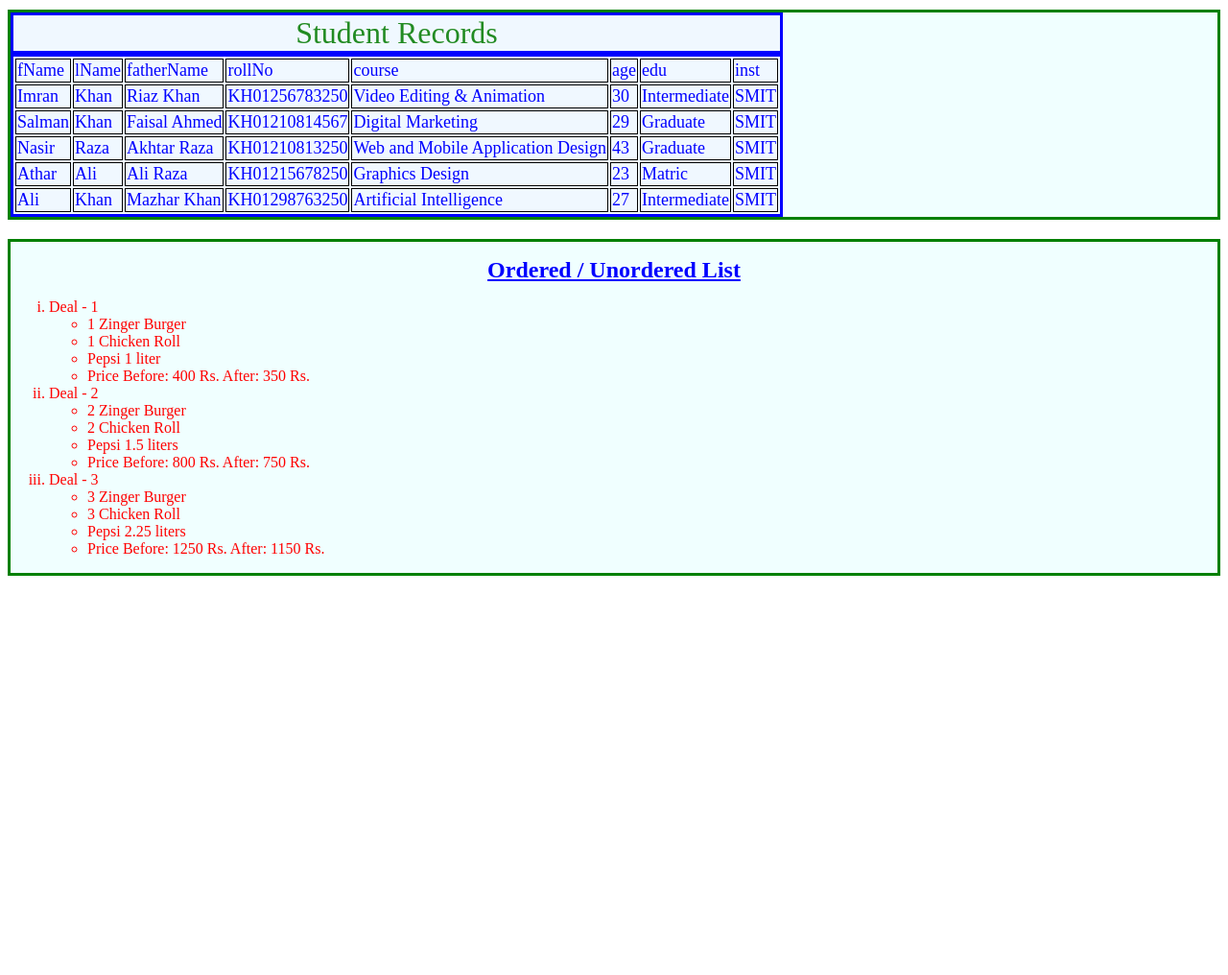
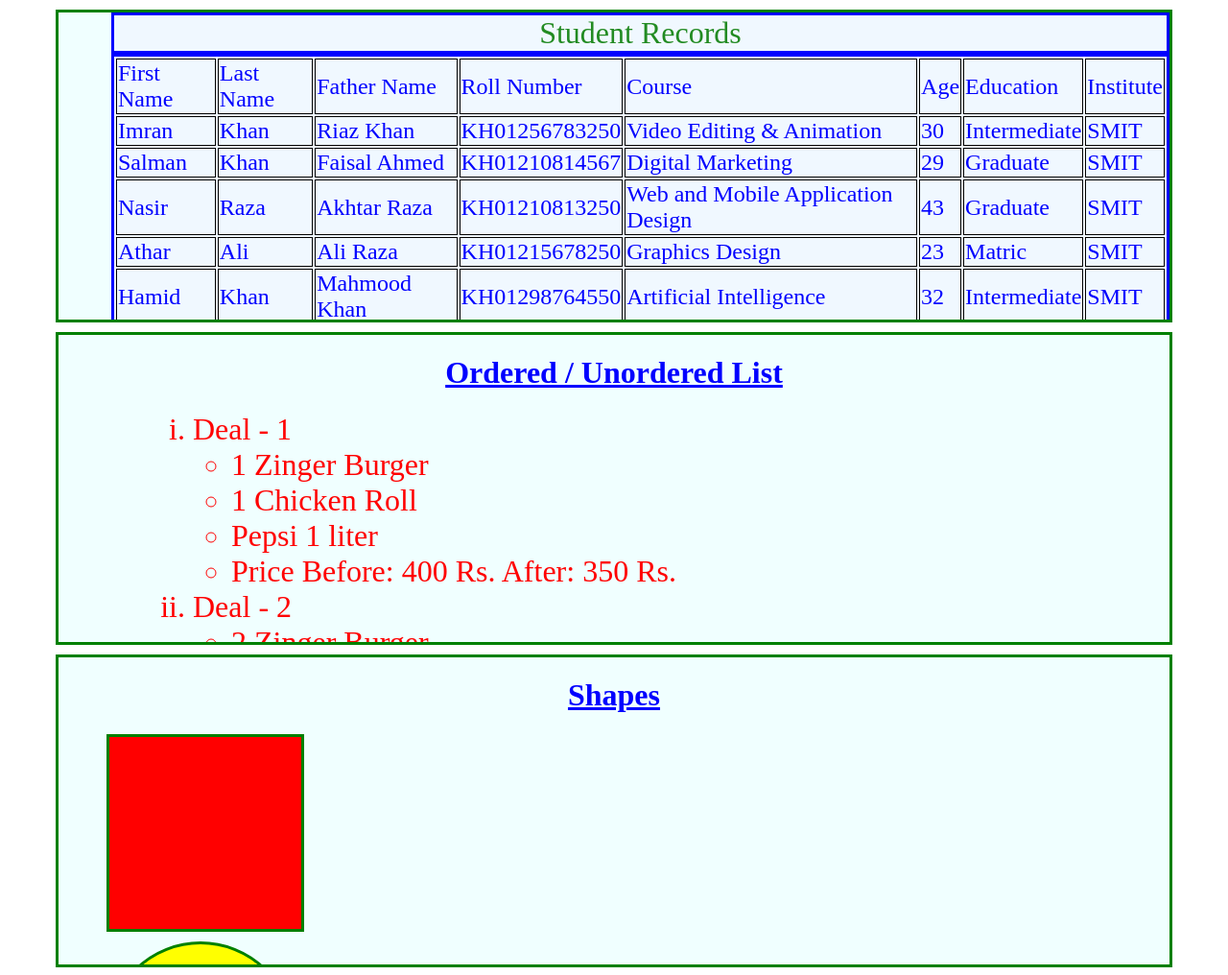
Before and after one commit to Nasir-Raza/JS-Assignment-15, a plain HTML site: page index.html in a window 1280 px wide. Shown: the whole page at 96% size. Before the commit the page ends 800 px from the top, so only its background shows below. Drawn offline with Linux system fonts and the light colour scheme.

Commit message:
Second commit to JS-Assignment-15 Objects in Javascript project.

```diff
--- a/app.js
+++ b/app.js
@@ -1,9 +1,9 @@
 /* Coded by
-	 Name	: Nasir Raza
-	 Roll #	: KH01210813250
+     Name	: Nasir Raza
+     Roll #	: KH01210813250
 */
 
-// Creating Constructor
+// Creating Constructor for student records
 
 function StudentRecord(fName, lName, fatherName, rollNo, course, age, edu, inst) {
     this.fName = fName;
@@ -27,62 +27,84 @@ studentRecordArr.push(new StudentRecord("Nasir", "Raza", "Akhtar Raza", "KH01210
 
 studentRecordArr.push(new StudentRecord("Athar", "Ali", "Ali Raza", "KH01215678250", "Graphics Design", 23, "Matric", "SMIT"));
 
-studentRecordArr.push(new StudentRecord("Ali", "Khan", "Mazhar Khan", "KH01298763250", "Artificial Intelligence", 27, "Intermediate", "SMIT"));
+studentRecordArr.push(new StudentRecord("Hamid", "Khan", "Mahmood Khan", "KH01298764550", "Artificial Intelligence", 32, "Intermediate", "SMIT"));
+
+studentRecordArr.push(new StudentRecord("Azhar", "Abbas", "Abbas Raza", "KH01215679550", "Virtual Assistant", 35, "Matric", "SMIT"));
+
+studentRecordArr.push(new StudentRecord("Ali", "Khan", "Mazhar Khan", "KH01298763250", "Artificial Intelligence", 27, "Graduate", "SMIT"));
 
 
-
-var div = document.getElementById("std-rec")
+var div = document.getElementById("std-rec");
 
 // Creating table
-var table = document.createElement('table')
+var table = document.createElement('table');
 
 // Creating table caption and set its value
-var tc = table.createCaption()
-var t = document.createTextNode("Student Records")
-tc.appendChild(t)
+var tc = table.createCaption();
+var t = document.createTextNode("Student Records");
+tc.appendChild(t);
 
 // Creating empty row and add to table
-var tr = document.createElement('tr')
-table.appendChild(tr)
+var tr = document.createElement('tr');
+table.appendChild(tr);
 
 //Creating header row
 for (var stdRec in studentRecordArr[0]) {
-    var td = document.createElement('td')
-    var t = document.createTextNode(stdRec)
+    var td = document.createElement('td');
 
-    console.log(t)
-    if (t === "fName") {
-        console.log("inside if");
-        t = "First Name";
+    if (stdRec === "fName") {
+        var t = document.createTextNode("First Name");
     }
-    else if (t === "lName") {
-        console.log("inside if");
-        t = "Last Name";
+    else if (stdRec === "lName") {
+        var t = document.createTextNode("Last Name");
     }
-    tr.appendChild(td)
-    td.appendChild(t)
+    else if (stdRec === "fatherName") {
+        var t = document.createTextNode("Father Name");
+    }
+    else if (stdRec === "rollNo") {
+        var t = document.createTextNode("Roll Number");
+    }
+    else if (stdRec === "course") {
+        var t = document.createTextNode("Course");
+    }
+    else if (stdRec === "age") {
+        var t = document.createTextNode("Age");
+    }
+    else if (stdRec === "edu") {
+        var t = document.createTextNode("Education");
+    }
+    else if (stdRec === "inst") {
+        var t = document.createTextNode("Institute");
+    }
+
+    // console.log(t);
+
+    tr.appendChild(td);
+    td.appendChild(t);
 }
 
 //Creating Student records rows
 
 for (var i = 0; i < studentRecordArr.length; i++) {
-    var tr = document.createElement('tr')
+    var tr = document.createElement('tr');
     for (var stdRec in studentRecordArr[i]) {
-        console.log(stdRec, studentRecordArr[i][stdRec]);
-        var td = document.createElement('td')
-        var t = document.createTextNode(studentRecordArr[i][stdRec])
 
-        table.appendChild(tr)
-        tr.appendChild(td)
-        td.appendChild(t)
+        // console.log(stdRec, studentRecordArr[i][stdRec]);
+
+        var td = document.createElement('td');
+        var t = document.createTextNode(studentRecordArr[i][stdRec]);
+
+        table.appendChild(tr);
+        tr.appendChild(td);
+        td.appendChild(t);
     }
 }
 
 // Adding table o div
 
-div.appendChild(table)
+div.appendChild(table);
 
-// Creating Constructor
+// Creating Constructor for ordered / unordered list
 
 function FoodDeals(item1, item2, item3, price) {
     this.item1 = item1;
@@ -100,34 +122,120 @@ foodDealsArr.push(new FoodDeals("2 Zinger Burger", "2 Chicken Roll", "Pepsi 1.5
 
 foodDealsArr.push(new FoodDeals("3 Zinger Burger", "3 Chicken Roll", "Pepsi 2.25 liters", "Price Before: 1250 Rs. After: 1150 Rs."));
 
+foodDealsArr.push(new FoodDeals("4 Zinger Burger", "4 Chicken Roll", "2 - Pepsi 2.25 liters", "Price Before: 1500 Rs. After: 1400 Rs."));
 
-var div = document.getElementById("food-list")
+foodDealsArr.push(new FoodDeals("5 Zinger Burger", "5 Chicken Roll", "3 - Pepsi 2.25 liters", "Price Before: 1750 Rs. After: 1650 Rs."));
+
+foodDealsArr.push(new FoodDeals("6 Zinger Burger", "6 Chicken Roll", "4 - Pepsi 2.25 liters", "Price Before: 2050 Rs. After: 1950 Rs."));
+
+var div = document.getElementById("food-list");
 
 //Creating list
-var ol = document.createElement('ol')
+var ol = document.createElement('ol');
 
 for (var i = 0; i < foodDealsArr.length; i++) {
-    var oli = document.createElement('li')
-    var t = document.createTextNode("Deal - " + (i + 1))
-    oli.appendChild(t)
-    ol.appendChild(oli)
-    var ul = document.createElement('ul')
+    var oli = document.createElement('li');
+    var t = document.createTextNode("Deal - " + (i + 1));
+    oli.appendChild(t);
+    ol.appendChild(oli);
+    var ul = document.createElement('ul');
     for (var foodItem in foodDealsArr[i]) {
-        console.log(foodItem, foodDealsArr[i][foodItem]);
 
-        var uli = document.createElement('li')
-        var t = document.createTextNode(foodDealsArr[i][foodItem])
+        // console.log(foodItem, foodDealsArr[i][foodItem]);
 
-        uli.appendChild(t)
-        ul.appendChild(uli)
+        var uli = document.createElement('li');
+        var t = document.createTextNode(foodDealsArr[i][foodItem]);
+
+        uli.appendChild(t);
+        ul.appendChild(uli);
 
     }
-    oli.appendChild(ul)
+    oli.appendChild(ul);
 }
 
 // Adding heading / list in div
-var h = document.createElement('h1')
-var t = document.createTextNode("Ordered / Unordered List")
-h.appendChild(t)
-div.appendChild(h)
-div.appendChild(ol)
+var h = document.createElement('h1');
+var t = document.createTextNode("Ordered / Unordered List");
+h.appendChild(t);
+div.appendChild(h);
+div.appendChild(ol);
+
+
+// Creating Constructor for shapes
+
+function Shapes(height, width, borderRadius, bgColor, transform) {
+    this.height = height;
+    this.width = width;
+    this.borderRadius = borderRadius;
+    this.bgColor = bgColor;
+    this.transform = transform;
+}
+
+// Creating empty array and pushing shapes data into array
+var shapesArr = [];
+
+shapesArr.push(new Shapes("200px", "200px", "NA", "red", "NA"));
+
+shapesArr.push(new Shapes("190px", "190px", "50%", "yellow", "NA"));
+
+shapesArr.push(new Shapes("125px", "250px", "50%", "green", "NA"));
+
+shapesArr.push(new Shapes("150px", "250px", "NA", "orange", "NA"));
+
+shapesArr.push(new Shapes("150px", "250px", "NA", "blue", "skew(20deg)"));
+
+var div = document.getElementById("shape-list");
+
+// Adding heading in div
+var h = document.createElement('h1');
+var t = document.createTextNode("Shapes");
+h.appendChild(t);
+div.appendChild(h);
+
+//Creating Shapes
+
+for (var i = 0; i < shapesArr.length; i++) {
+    var divStyle = "";
+    for (var shapePoints in shapesArr[i]) {
+
+        // console.log(shapePoints, shapesArr[i][shapePoints]);
+
+        switch (shapePoints) {
+            case "height":
+                divStyle += "height: " + shapesArr[i][shapePoints] + "; ";
+                break;
+            case "width":
+                divStyle += "width: " + shapesArr[i][shapePoints] + "; ";
+                break;
+            case "borderRadius":
+                if (shapesArr[i][shapePoints] !== "NA") {
+                    divStyle += "border-radius: " + shapesArr[i][shapePoints] + "; ";
+                    break;
+                }
+                else {
+                    break;
+                }
+            case "bgColor":
+                divStyle += "background-color: " + shapesArr[i][shapePoints] + ";";
+                break;
+            case "transform":
+                if (shapesArr[i][shapePoints] !== "NA") {
+                    divStyle += "transform: " + shapesArr[i][shapePoints] + "; ";
+                    break;
+                }
+                else {
+                    break;
+                }
+            default:
+                break;
+        }
+    }
+    var div1 = document.createElement('div');
+    var att = document.createAttribute("style");
+    att.value = divStyle;
+    div1.setAttributeNode(att);
+
+    // console.log("Style ", divStyle);
+
+    div.appendChild(div1);
+}
--- a/index.html
+++ b/index.html
@@ -12,9 +12,9 @@
 </head>
 
 <body>
-    <div id="std-rec"></div>
-    <div id="food-list"></div>
-    <!-- <div id="nonfood-list"></div> -->
+    <div id="std-rec" class="main"></div>
+    <div id="food-list" class="main"></div>
+    <div id="shape-list" class="main"></div>
     <script src="app.js"></script>
 </body>
 
--- a/style.css
+++ b/style.css
@@ -1,22 +1,33 @@
 div {
+    margin-left: 50px;
     margin-top: 10px;
-    margin-bottom: 20px;
+    margin-right: 50px;
     border: 3px solid green;
     background-color: azure;
 }
+
+.main {
+height: 320px;
+overflow-y:auto;
+}
+
 ol {
-    list-style-type:lower-roman
+    margin-left: 100px;
+    list-style-type:lower-roman;
 }
 
 li {
      color: red;
+     font-size: xx-large;
 }
+
 h1 {
-    font-size: x-large;
+    font-size: xx-large;
     color: blue;
     text-align: center;
     text-decoration: underline;
 }
+
 caption {
     border: 3px solid blue;
     font-size: xx-large;
@@ -26,6 +37,7 @@ caption {
 }
 
 table {
+    margin-left: 55px;
     border: 3px solid blue;
     background-color: aliceblue;
 }
@@ -33,5 +45,5 @@ table {
 td {
     border: 1px solid black;
     color: blue;
-    font-size: large;
+    font-size: x-large;
 }
```
